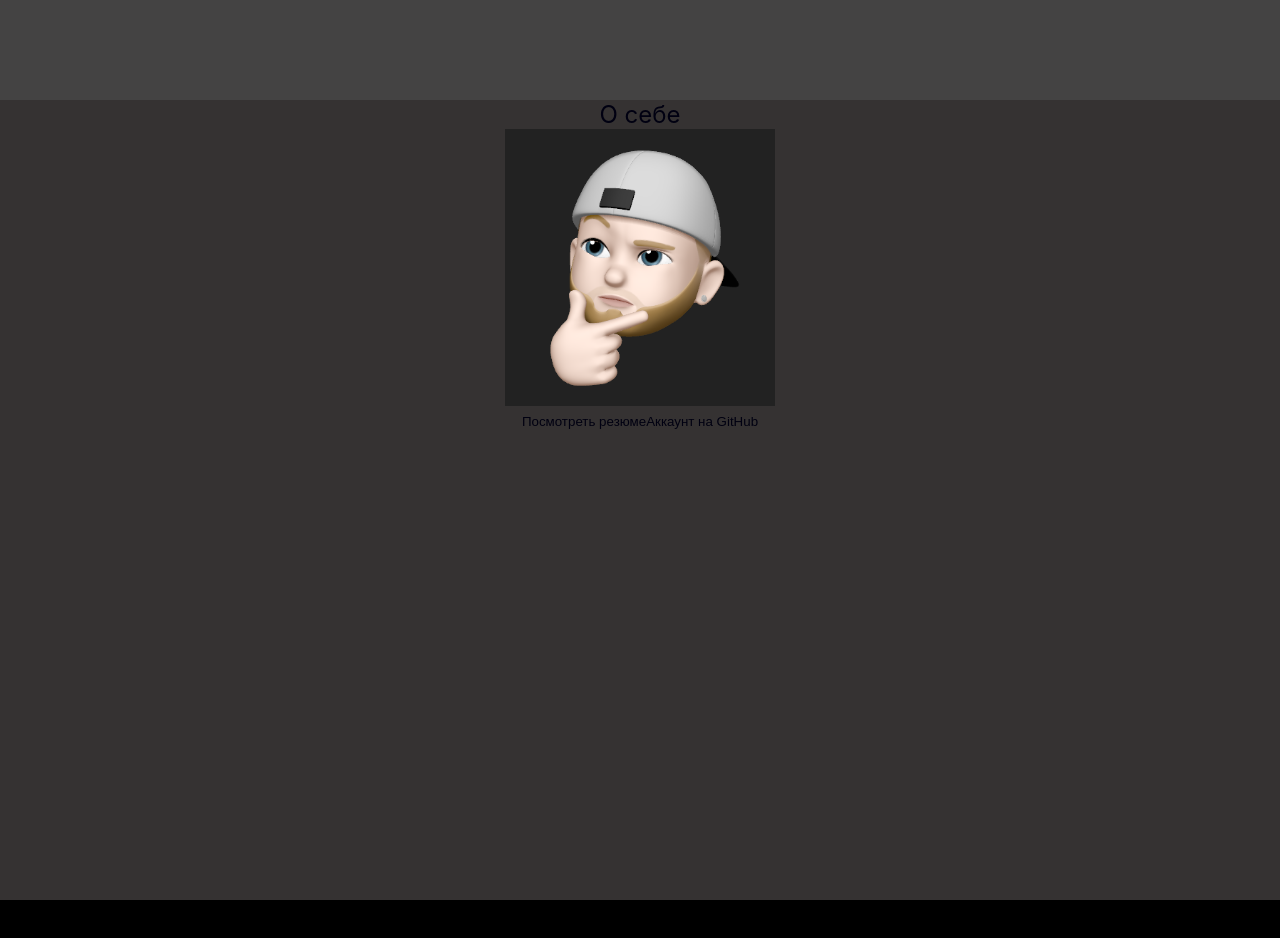
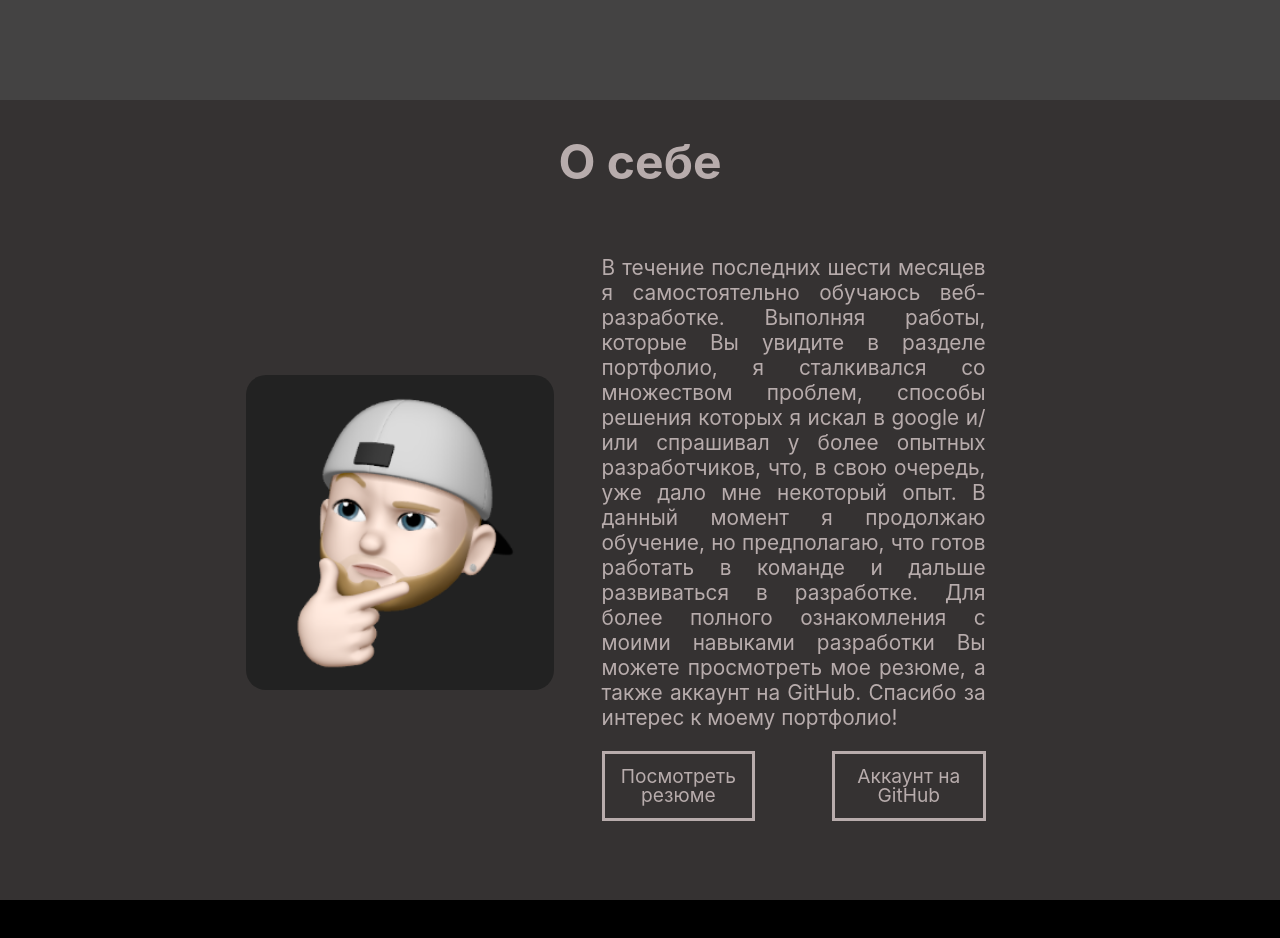
Before and after one commit to Evgenii-Buslaev/PortfolioSiteReact, a React (Create React App) app: page / in a window 1280 px wide. Shown: the part 700-1638 px from the top of the page. Built offline with nearby package versions, Linux system fonts and the light colour scheme.

Commit message:
Added styles to About section

```diff
--- a/src/App.js
+++ b/src/App.js
@@ -31,6 +31,7 @@ function App() {
       <AppSection name="about">
         <About />
       </AppSection>
+
       <AppSection name="portfolio" />
       <AppSection name="contacts" />
     </div>
--- a/src/components/About.jsx
+++ b/src/components/About.jsx
@@ -4,12 +4,30 @@ import photo from "../images/evgenii-buslaev.PNG";
 function About() {
   return (
     <div className={styles.aboutCont}>
-      <h1>О себе</h1>
-      <div>
+      <h1 className={styles.aboutHeader}>О себе</h1>
+      <div className={styles.aboutContent}>
         <img src={photo} alt="developer" />
-        <div>
-          <button>Посмотреть резюме</button>
-          <button>Аккаунт на GitHub</button>
+        <div className={styles.aboutDescription}>
+          <p>
+            В течение последних шести месяцев я самостоятельно обучаюсь
+            веб-разработке. Выполняя работы, которые Вы увидите в разделе
+            портфолио, я сталкивался со множеством проблем, способы решения
+            которых я искал в google и/или спрашивал у более опытных
+            разработчиков, что, в свою очередь, уже дало мне некоторый опыт. В
+            данный момент я продолжаю обучение, но предполагаю, что готов
+            работать в команде и дальше развиваться в разработке. Для более
+            полного ознакомления с моими навыками разработки Вы можете
+            просмотреть мое резюме, а также аккаунт на GitHub. Спасибо за
+            интерес к моему портфолио!
+          </p>
+          <div className={styles.aboutButtons}>
+            <a href="/" target="_blank">
+              Посмотреть резюме
+            </a>
+            <a href="https://github.com/Evgenii-Buslaev" target="_blank">
+              Аккаунт на GitHub
+            </a>
+          </div>
         </div>
       </div>
     </div>
--- a/src/css/About.module.css
+++ b/src/css/About.module.css
@@ -3,3 +3,60 @@
   height: 100%;
   background-color: rgb(53, 50, 50);
 }
+
+.aboutContent {
+  display: flex;
+  justify-content: center;
+  align-items: center;
+  width: 80vw;
+  height: auto;
+  margin: 2rem auto;
+}
+
+.aboutContent img {
+  width: 30%;
+  border-radius: 20px;
+}
+
+.aboutHeader {
+  font-size: 3rem;
+  font-weight: bold;
+  color: rgba(230, 215, 215, 0.74);
+  padding: 2rem;
+}
+
+.aboutDescription {
+  margin: auto 3rem;
+  text-align: justify;
+  width: 30vw;
+}
+
+.aboutDescription p {
+  font-size: 1.3rem;
+  color: rgba(230, 215, 215, 0.74);
+}
+
+.aboutButtons {
+  display: flex;
+  justify-content: space-between;
+  align-items: center;
+  margin: 2rem 0 0;
+  width: 100%;
+  height: 3rem;
+}
+
+.aboutButtons a {
+  width: 40%;
+  padding: 0.8rem 0.3rem;
+  font-size: 1.2rem;
+  text-align: center;
+  text-decoration: none;
+  line-height: 100%;
+  color: rgba(230, 215, 215, 0.74);
+  border: solid rgba(230, 215, 215, 0.74);
+}
+
+.aboutButtons a:hover {
+  background-color: rgba(230, 215, 215, 0.74);
+  color: black;
+}
```
